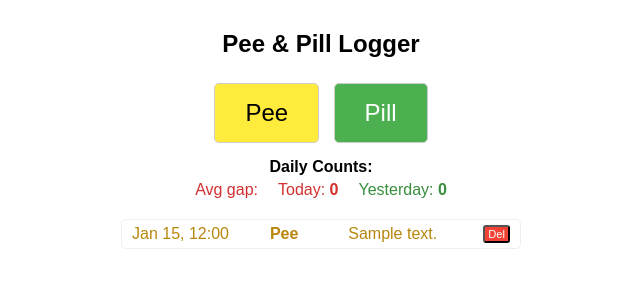
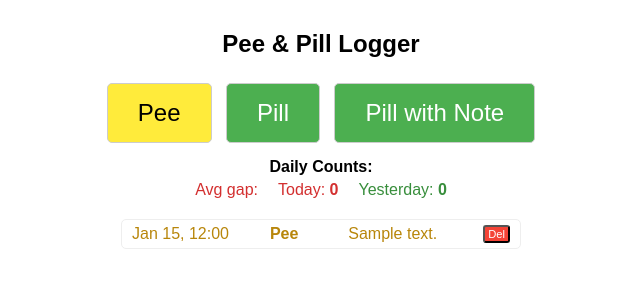
Before and after one commit to vladimir-zolotykh/bathlog, a Django app: page / in a window 1280 px wide. Shown: the top 300 px of the page, without its empty margins (319-959 px from the left). Run offline with Django 5.2, Linux system fonts and the light colour scheme; tables that the repository leaves empty hold one stand-in row (values such as "Sample post"); some libraries are stand-ins or nearby versions.

Commit message:
Add autocomplete combobox to home.html
logPillWithNote

```diff
--- a/timestamp/templates/timestamp/home.html
+++ b/timestamp/templates/timestamp/home.html
@@ -4,6 +4,7 @@
     <meta charset="UTF-8">
     <meta name="viewport" content="width=device-width, initial-scale=1.0">
     <title>P&P Logger</title>
+    <link href="https://cdn.jsdelivr.net/npm/select2@4.1.0-rc.0/dist/css/select2.min.css" rel="stylesheet" />
     <style>
         /* Minimal layout to ensure core elements fit without scrolling */
         body {
@@ -53,6 +54,15 @@
     <div class="btn-group">
         <button onclick="log('pee')" class="pee">Pee</button>
         <button onclick="log('pill')" class="pill">Pill</button>
+        <button onclick="document.getElementById('pill-form-container').style.display='block'; this.style.display='none';" class="pill">Pill with Note</button>
+    </div>
+    <div id="pill-form-container" style="display: none; margin-top: 10px; padding: 10px; border: 1px solid #ccc; border-radius: 5px; width: 300px;">
+        <h3>Log Pill with Note</h3>
+        <select id="note-selector" style="width: 100%;">
+            {# Options will be dynamically loaded here by Select2 #}
+        </select>
+        <button onclick="logPillWithNote()" style="margin-top: 10px;" class="pill">Log Pill</button>
+        <button onclick="document.getElementById('pill-form-container').style.display='none'; document.querySelector('.btn-group .pill').style.display='inline-block';" type="button">Cancel</button>
     </div>
 
     <div style="margin: 10px 0; font-size: 1rem;">
@@ -65,6 +75,9 @@
     <div id="log-container" class="log-entry-container">
         {% include "timestamp/log_partial.html" %}
     </div>
+    {# 2. Include jQuery (Select2 often requires it) and Select2 JS at the end #}
+    <script src="https://code.jquery.com/jquery-3.6.0.min.js"></script>
+    <script src="https://cdn.jsdelivr.net/npm/select2@4.1.0-rc.0/dist/js/select2.min.js"></script>
 
 <script>
     // Define CONSTANTS needed for the script to function
@@ -75,7 +88,77 @@
     // 2. URLs for GET partial requests (Already present)
     const LOG_LIST_PARTIAL_URL = "{% url 'log_list' %}?partial=logs";
     const COUNT_LIST_PARTIAL_URL = "{% url 'log_list' %}?partial=counts";
+    // ... existing constants ...
+const NOTE_AUTOCOMPLETE_URL = "{% url 'note_autocomplete_json' %}";
+// ... existing update functions ...
 
+// --- INITIALIZE SELECT2 (The Combo Box) ---
+$(document).ready(function() {
+    $('#note-selector').select2({
+        placeholder: "Select or search for a note...",
+        allowClear: true,
+        // The AJAX option is key to loading notes dynamically
+        ajax: {
+            url: NOTE_AUTOCOMPLETE_URL,
+            dataType: 'json',
+            delay: 250,
+            processResults: function (data) {
+                // Map the JSON data (id, text) into Select2 format (id, text)
+                return {
+                    results: data.map(item => ({
+                        id: item.id,
+                        text: item.text
+                    }))
+                };
+            },
+            cache: true
+        },
+        // Enable creating new notes (optional advanced feature)
+        tags: true
+    });
+});
+
+// --- NEW LOGGING FUNCTION ---
+async function logPillWithNote() {
+    const selectedNoteId = $('#note-selector').val(); // Get the selected ID
+    const selectedNoteText = $('#note-selector').find(':selected').text(); // Get the selected text
+
+    // 1. If it's a new note (because of tags: true), we need to create the Note object first.
+    //    This requires more complex backend logic (a custom endpoint to create a Note).
+    //    For simplicity, we assume the user selected an existing Note ID.
+
+    if (!selectedNoteId) {
+        alert("Please select a note or type a new one.");
+        return;
+    }
+
+    // 2. Perform the POST request to create the new log entry
+    //    NOTE: Your current LOG_CREATE_URL endpoint only accepts 'action'.
+    //    You must UPDATE your LogCreateView to accept 'note_id' as well.
+
+    await fetch(LOG_CREATE_URL, {
+        method: "POST",
+        headers: {
+            "X-Requested-With": "XMLHttpRequest",
+            "X-CSRFToken": "{{ csrf_token }}"
+        },
+        body: new URLSearchParams({
+            action: 'pill',
+            note_id: selectedNoteId // Pass the ID of the selected note
+        })
+    });
+
+    // 3. Update the UI
+    await updateLogList();
+    await updateCounts();
+
+    // 4. Reset the form and show the button again
+    $('#note-selector').val(null).trigger('change');
+    document.getElementById('pill-form-container').style.display = 'none';
+    document.querySelector('.btn-group .pill').style.display = 'inline-block';
+}
+
+// ... rest of the existing script (log and removeLog) ...
     // --- UPDATE FUNCTIONS (Correctly Implemented) ---
     async function updateCounts() {
         const resp = await fetch(COUNT_LIST_PARTIAL_URL);
--- a/timestamp/urls.py
+++ b/timestamp/urls.py
@@ -1,8 +1,13 @@
 from django.urls import path
-from .views import LogListView, LogCreateView, LogDeleteView
+from .views import LogListView, LogCreateView, LogDeleteView, NoteAutocompleteView
 
 urlpatterns = [
     path("", LogListView.as_view(), name="log_list"),
     path("create/", LogCreateView.as_view(), name="log_create"),
     path("delete/", LogDeleteView.as_view(), name="log_delete"),
+    path(
+        "notes-json/",
+        NoteAutocompleteView.as_view(),
+        name="note_autocomplete_json",
+    ),
 ]
--- a/timestamp/views.py
+++ b/timestamp/views.py
@@ -3,11 +3,29 @@
 from django.http import HttpResponse, HttpResponseRedirect, HttpResponseBadRequest
 from django.shortcuts import get_object_or_404
 from django.urls import reverse_lazy
+from django.http import JsonResponse
+from django.views import View
 
 from .models import LogEntry
+from .models import Note
 from .get_daily_counts import get_daily_counts
 from .average_gap_today import get_average_gap_today
 from .get_gaps import seconds_as_time
+
+
+class NoteAutocompleteView(View):
+    """Returns a list of Note objects as JSON for use in an autocomplete field."""
+
+    def get(self, request, *args, **kwargs):
+        # Optional: Get a search term if needed, though simple selection might be enough
+        # q = request.GET.get('q', '')
+
+        notes = Note.objects.values("id", "text").order_by("text")
+
+        # Convert queryset values into a list of dictionaries
+        data = list(notes)
+
+        return JsonResponse(data, safe=False)
 
 
 class LogListView(ListView):
@@ -48,18 +66,29 @@
 
 
 class LogCreateView(CreateView):
-    model = LogEntry
-    fields = ["action"]
-
-    success_url = reverse_lazy("log_list")
-
-    def get(self, request, *args, **kwargs):
-        return HttpResponseBadRequest("GET not allowed for creation.")
+    # ... existing class attributes ...
 
     def post(self, request, *args, **kwargs):
         action = request.POST.get("action")
+        note_id = request.POST.get("note_id")  # <--- Get the new ID
+
+        # 1. Start with the creation data
+        creation_kwargs = {"action": action}
+
+        if note_id:
+            try:
+                # Check if the Note object exists
+                note_instance = Note.objects.get(pk=note_id)
+                creation_kwargs["short_note_object"] = note_instance
+            except Note.DoesNotExist:
+                # If the note ID is invalid, log or handle error
+                pass
+
         if action in ["pee", "pill"]:
-            LogEntry.objects.create(action=action)
+            # Use the kwargs to create the entry
+            LogEntry.objects.create(**creation_kwargs)
+
+        # Standard AJAX/Redirect Response Logic
         if request.headers.get("X-Requested-With") == "XMLHttpRequest":
             return HttpResponse("")
         else:
```
